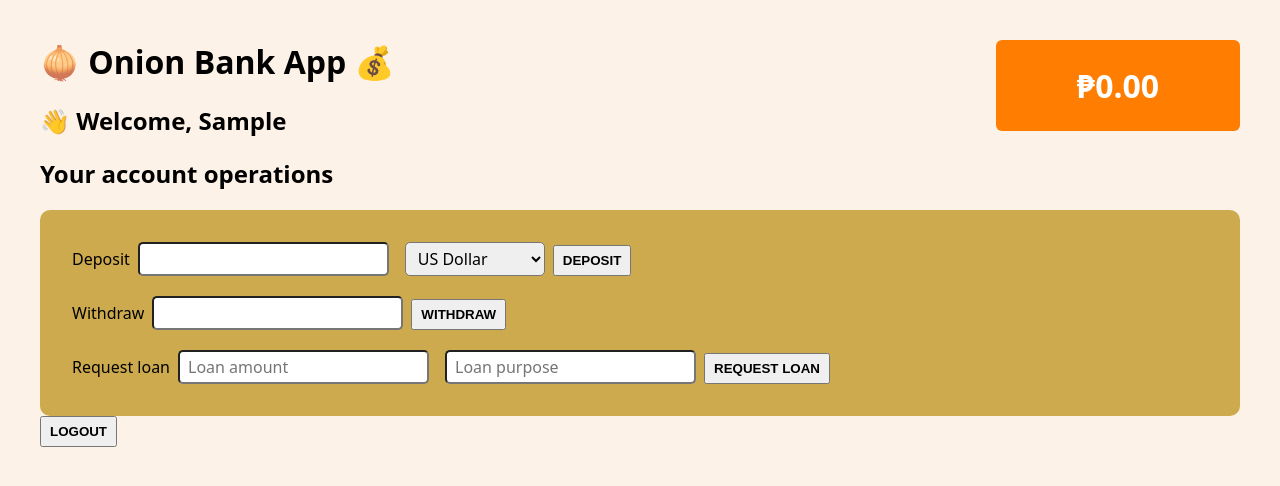
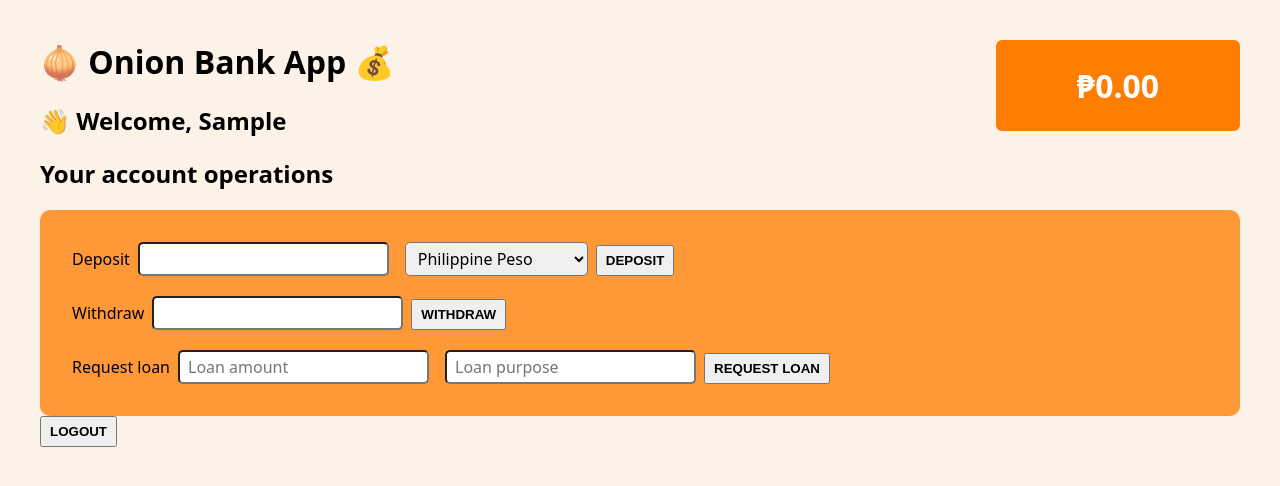
Before and after one commit to arvincarlo/redux, a React (Create React App) app: page / in a window 1280 px wide. Both pictures are taken after typing "Sample", "Sample" into the empty fields and a click on the button "CREATE NEW CUSTOMER". Shown: the top 486 px of the page. Built offline with nearby package versions, Linux system fonts and the light colour scheme.

Commit message:
Making an API Call with Redux Thunks

```diff
--- a/src/features/accounts/AccountOperations.js
+++ b/src/features/accounts/AccountOperations.js
@@ -2,7 +2,6 @@ import { useState } from "react";
 import { useDispatch } from "react-redux";
 import { deposit, withdraw, requestLoan, payLoan } from "./accountSlice";
 import { useSelector } from "react-redux";
-
 import { ToastContainer, toast } from "react-toastify";
 
 function AccountOperations() {
@@ -10,15 +9,15 @@ function AccountOperations() {
   const [withdrawalAmount, setWithdrawalAmount] = useState("");
   const [loanAmount, setLoanAmount] = useState("");
   const [loanPurpose, setLoanPurpose] = useState("");
-  const [currency, setCurrency] = useState("USD");
+  const [currency, setCurrency] = useState("PHP");
 
   const dispatch = useDispatch();
-  const account = useSelector(state => state.account);
+  const {balance, loan: currentLoan, isLoading} = useSelector(state => state.account);
 
   function handleDeposit() {
     if (!depositAmount) return;
 
-    dispatch(deposit(depositAmount));
+    dispatch(deposit(depositAmount, currency));
     setDepositAmount("");
     toast.success("Deposit successful");
   }
@@ -26,7 +25,7 @@ function AccountOperations() {
   function handleWithdrawal() {
     if (!withdrawalAmount) return toast.error("Please enter a withdrawal amount");
 
-    if (account.balance === 0 || withdrawalAmount > account.balance) {
+    if (balance === 0 || withdrawalAmount > balance) {
       return toast.error("Insufficient funds available");
     }
 
@@ -38,7 +37,7 @@ function AccountOperations() {
   function handleRequestLoan() {
     if (!loanAmount || !loanPurpose) return toast.error("Please fill out request loan details.");
 
-    if (account.loan) {
+    if (currentLoan) {
       return toast.warning("You still have an active loan");
     }
 
@@ -67,12 +66,21 @@ function AccountOperations() {
             value={currency}
             onChange={(e) => setCurrency(e.target.value)}
           >
+            <option value="PHP">Philippine Peso</option>
             <option value="USD">US Dollar</option>
             <option value="EUR">Euro</option>
             <option value="GBP">British Pound</option>
+            <option value="AUD">Australian Dollar</option>
+            <option value="SGD">Singaporean Dollar</option>
+            <option value="MYR">Malaysian Ringgit</option>
+            <option value="CNY">Renminbi</option>
+            <option value="THB">Thailand Baht</option>
+            <option value="IDR">Indonesian Rupiah</option>
+            <option value="KRW">Korean Won</option>
+            <option value="INR">Indian Rupee</option>
           </select>
 
-          <button onClick={handleDeposit}>Deposit {depositAmount}</button>
+          <button onClick={handleDeposit} disabled={isLoading}>{isLoading ? 'Converting...' : `Deposit ${depositAmount}`}</button>
         </div>
 
         <div>
@@ -103,8 +111,8 @@ function AccountOperations() {
           <button onClick={handleRequestLoan}>Request loan</button>
         </div>
 
-        {account.loan > 0 && <div>
-          <span>Pay back PHP {account.loan}</span>
+        {currentLoan > 0 && <div>
+          <span>Pay back PHP {currentLoan}</span>
           <button onClick={handlePayLoan}>Pay loan</button>
         </div>}
       </div>
--- a/src/features/accounts/accountSlice.js
+++ b/src/features/accounts/accountSlice.js
@@ -2,6 +2,7 @@ const initialStateAccount = {
     balance: 0,
     loan: 0,
     loanPurpose: '',
+    isLoading: false,
 };
 
 export default function accountReducer(state = initialStateAccount, action) {
@@ -9,7 +10,8 @@ export default function accountReducer(state = initialStateAccount, action) {
         case 'account/deposit':
             return {
                 ...state,
-                balance: state.balance + action.payload
+                balance: state.balance + action.payload,
+                isLoading: false
             }
         case 'account/withdraw':
             return {
@@ -33,13 +35,43 @@ export default function accountReducer(state = initialStateAccount, action) {
                 loanPurpose: '',
                 balance: state.balance - state.loan
             }
+        case 'account/convertingCurrency':
+            return {
+                ...state,
+                isLoading: true
+            }
         default: return state;
     }
 }
 
 
-export function deposit(amount) {
-    return { type: "account/deposit", payload: amount}
+export function deposit(amount, currency) {
+
+    if (currency === "PHP") {
+        return { type: "account/deposit", payload: amount }
+    }
+
+    return async function(dispatch, getState) {
+        // Set isLoading to true
+        dispatch({type: "account/convertingCurrency"})
+
+
+        // API Call and convert the currency to PHP
+        // https://${host}/latest?amount=10&from=GBP&to=USD
+        const response = await fetch(`https://api.frankfurter.app/latest?amount=${amount}&from=${currency}&to=PHP`);
+        const data = await response.json();
+        const converted = data.rates.PHP;
+
+        console.log(`${amount} ${currency} is equivalent to (${converted}) Pesos.`);
+
+        // return action
+        dispatch(
+            {
+                type: "account/deposit",
+                payload: converted
+            }
+        );
+    }
 }
 export function withdraw(amount) {
     return { type: "account/withdraw", payload: amount}
--- a/src/index.css
+++ b/src/index.css
@@ -21,7 +21,7 @@ button {
 }
 
 .inputs {
-  background-color: #ccaa4d;
+  background-color: #ff9837;
   padding: 32px;
   border-radius: 10px;
 }
--- a/src/store.js
+++ b/src/store.js
@@ -1,4 +1,6 @@
-import { createStore, combineReducers } from 'redux';
+import { createStore, combineReducers, applyMiddleware } from 'redux';
+import { thunk } from "redux-thunk";
+
 import accountReducer from './features/accounts/accountSlice';
 import customerReducer from './features/customers/customerSlice';
 
@@ -7,6 +9,6 @@ const rootReducer = combineReducers({
     customer: customerReducer
 })
 
-const store = createStore(rootReducer);
+const store = createStore(rootReducer, applyMiddleware(thunk));
 
 export default store;
```
